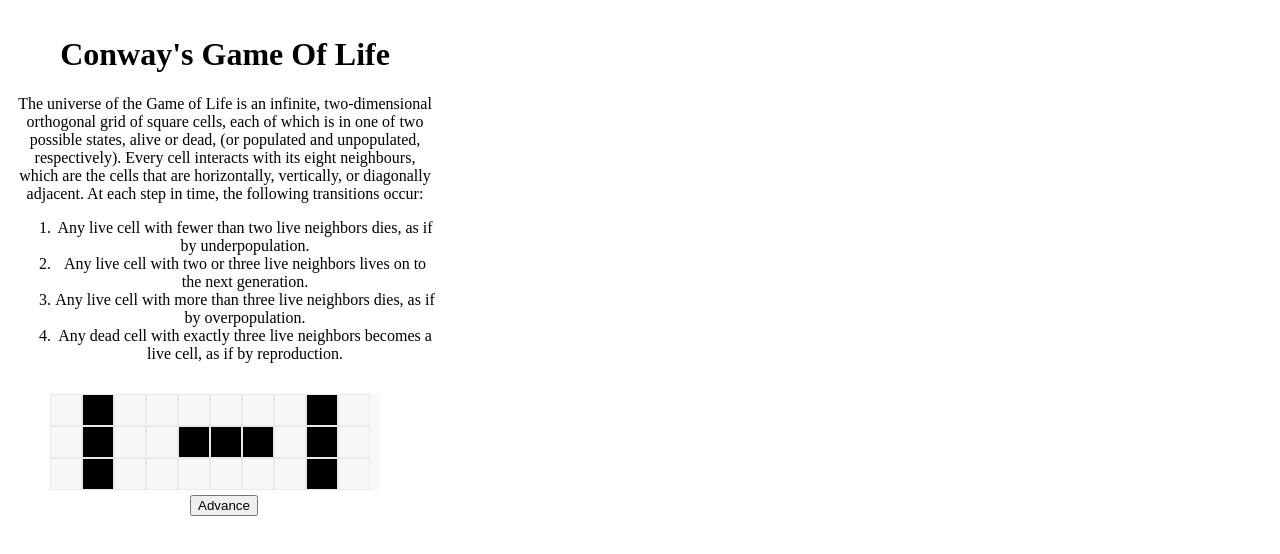
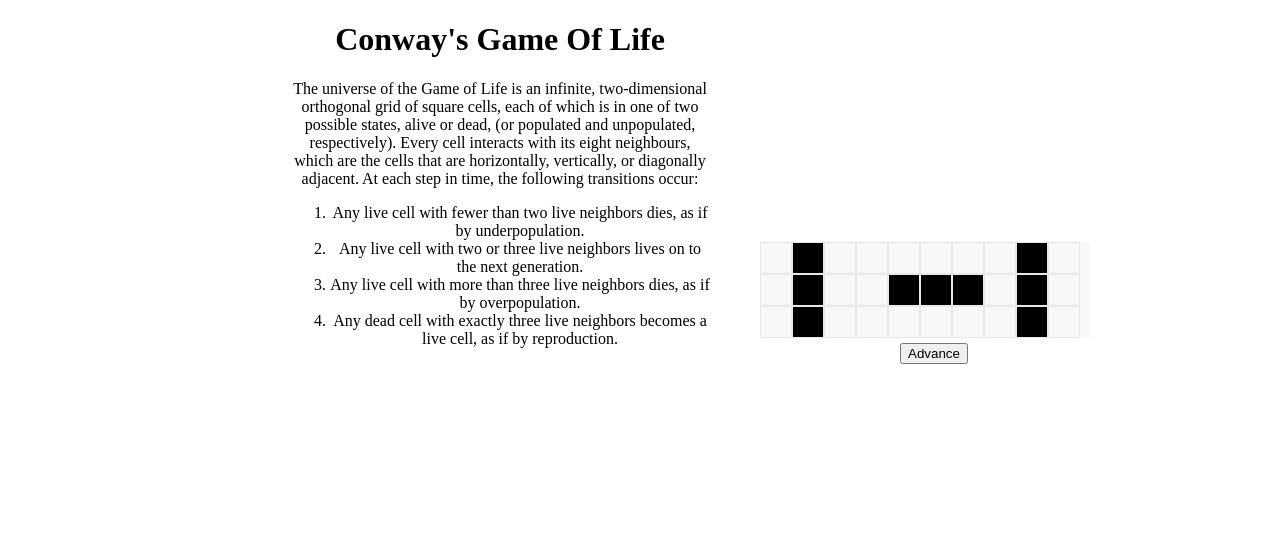
Before and after one commit to tomas395/conway-game-of-life, a React (Create React App) app: page / in a window 1280 px wide. Shown: the top 554 px of the page. Built offline with nearby package versions, Linux system fonts and the light colour scheme.

Commit message:
centered the mid contents a bit, except for grid

```diff
--- a/src/App.css
+++ b/src/App.css
@@ -1,5 +1,9 @@
 .App {
+  display: flex;
+  justify-content: center;
+  align-items: flex-end;
   text-align: center;
+  margin-left: 100px;
 }
 
 .App-logo {
--- a/src/App.js
+++ b/src/App.js
@@ -5,7 +5,6 @@ import styled from "styled-components";
 
 const OlContainer = styled.div`
   justify-content: center;
-  padding: 15px;
   width: 420px;
 `;
 
--- a/src/components/boardGrid.js
+++ b/src/components/boardGrid.js
@@ -39,7 +39,7 @@ export const Grid = (props) => {
   const rows = 3;
   const columns = 10;
   // establishing state
-  const [gridData, setGridData] = useState();
+  const [gridData, setGridData] = useState(0);
 
   const getNewCellState = (idx) => {
     // figure out which column # this is
```
